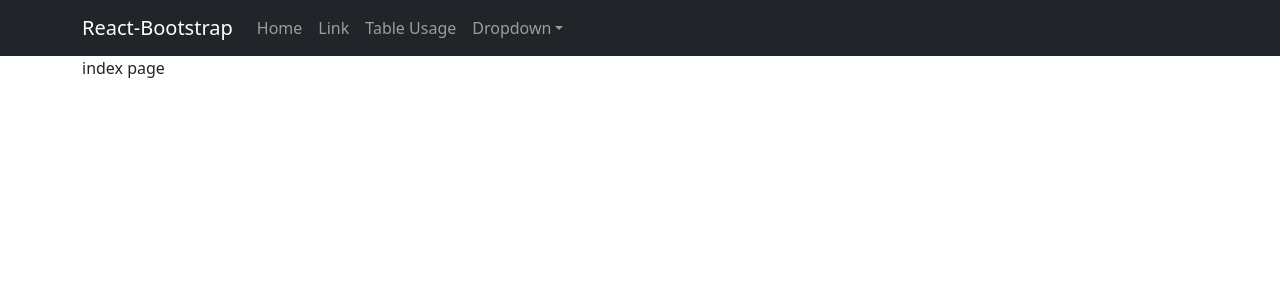
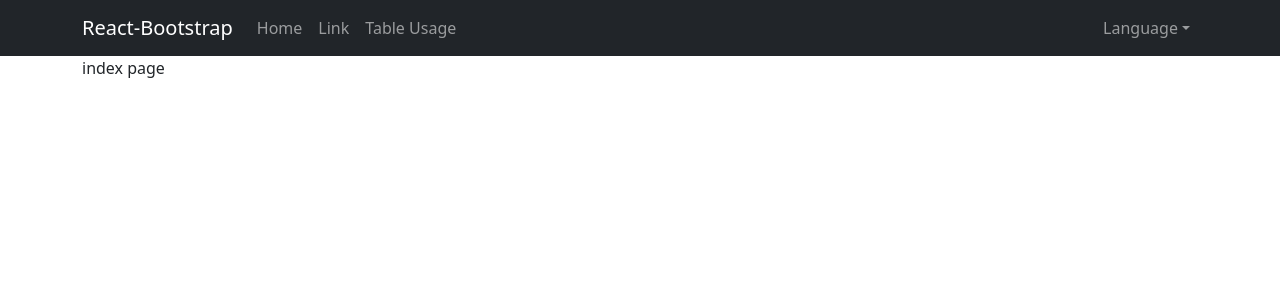
Before and after one commit to summer-peng/showroom, a Next.js app: page / in a window 1280 px wide. Shown: the top 300 px of the page. Built offline with nearby package versions, Linux system fonts and the light colour scheme.

Commit message:
add i18n

```diff
--- /dev/null
+++ b/components/Navigation/LanguageSelection.js
@@ -0,0 +1,24 @@
+import { NavDropdown } from 'react-bootstrap'
+import { useTranslation } from 'react-i18next'
+
+const LanguageSelection = () => {
+  const { t, i18n } = useTranslation()
+
+  const onLangChange = (locale) => {
+    i18n.changeLanguage(locale)
+  }
+
+  return (
+    <NavDropdown className="language-section" title={t('language')}>
+      {['en-US', 'zh-CN', 'zh-TW'].map((locale) => {
+        return (
+          <NavDropdown.Item key={locale} onClick={() => onLangChange(locale)}>
+            {t(locale.replace('-', '_'))}
+          </NavDropdown.Item>
+        )
+      })}
+    </NavDropdown>
+  )
+}
+
+export default LanguageSelection
--- a/components/Navigation/index.js
+++ b/components/Navigation/index.js
@@ -1,4 +1,6 @@
 import { Container, Nav, Navbar, NavDropdown } from 'react-bootstrap'
+
+import LanguageSelection from './LanguageSelection'
 
 export default function Navigation() {
   return (
@@ -7,21 +9,15 @@ export default function Navigation() {
         <Navbar.Brand href="#home">React-Bootstrap</Navbar.Brand>
         <Navbar.Toggle aria-controls="basic-navbar-nav" />
         <Navbar.Collapse id="basic-navbar-nav">
-          <Nav className="me-auto">
-            <Nav.Link href="#home">Home</Nav.Link>
-            <Nav.Link href="#link">Link</Nav.Link>
-            <Nav.Link href="/demo/table-usage">Table Usage</Nav.Link>
-            <NavDropdown title="Dropdown" id="basic-nav-dropdown">
-              <NavDropdown.Item href="#action/3.1">Action</NavDropdown.Item>
-              <NavDropdown.Item href="#action/3.2">
-                Another action
-              </NavDropdown.Item>
-              <NavDropdown.Item href="#action/3.3">Something</NavDropdown.Item>
-              <NavDropdown.Divider />
-              <NavDropdown.Item href="#action/3.4">
-                Separated link
-              </NavDropdown.Item>
-            </NavDropdown>
+          <Nav className="me-auto header-section">
+            <div className="header-left-section">
+              <Nav.Link href="#home">Home</Nav.Link>
+              <Nav.Link href="#link">Link</Nav.Link>
+              <Nav.Link href="/demo/table-usage">Table Usage</Nav.Link>
+            </div>
+            <div className="header-right-section">
+              <LanguageSelection />
+            </div>
           </Nav>
         </Navbar.Collapse>
       </Container>
--- /dev/null
+++ b/i18n.config.js
@@ -0,0 +1,28 @@
+import { initReactI18next } from 'react-i18next'
+import i18n from 'i18next'
+
+import enUsLang from './locales/en-US.json'
+import zhCnLang from './locales/zh-CN.json'
+import zhTwLang from './locales/zh-TW.json'
+
+i18n
+  .use(initReactI18next) // passes i18n down to react-i18next
+  .init({
+    resources: {
+      'en-US': {
+        translation: enUsLang,
+      },
+      'zh-TW': {
+        translation: zhTwLang,
+      },
+      'zh-CN': {
+        translation: zhCnLang,
+      },
+    },
+    lng: 'en-US', // if you're using a language detector, do not define the lng option
+    fallbackLng: 'en-US',
+
+    interpolation: {
+      escapeValue: false, // react already safes from xss => https://www.i18next.com/translation-function/interpolation#unescape
+    },
+  })
--- /dev/null
+++ b/locales/en-US.json
@@ -0,0 +1,4 @@
+{
+    "title": "US Title",
+    "language": "Language"
+}
--- /dev/null
+++ b/locales/zh-CN.json
@@ -0,0 +1,4 @@
+{
+    "title": "簡中標題",
+    "language": "簡中語言"
+}
--- /dev/null
+++ b/locales/zh-TW.json
@@ -0,0 +1,4 @@
+{
+    "title": "標題",
+    "language": "語言"
+}
--- a/package.json
+++ b/package.json
@@ -11,11 +11,13 @@
   "dependencies": {
     "@prisma/client": "4.3.1",
     "bootstrap": "5.2.2",
+    "i18next": "^22.0.1",
     "next": "12.3.1",
     "prisma": "4.3.1",
     "react": "18.2.0",
     "react-bootstrap": "2.5.0",
     "react-dom": "18.2.0",
+    "react-i18next": "^11.18.6",
     "react-virtualized": "^9.22.3",
     "sass": "^1.55.0"
   },
--- a/pages/_app.js
+++ b/pages/_app.js
@@ -1,4 +1,8 @@
+import { withTranslation } from 'react-i18next'
+
 import Layout from '@/components/Layout'
+
+import '../i18n.config.js'
 
 import 'bootstrap/scss/bootstrap.scss'
 import 'react-virtualized/styles.css'
@@ -13,4 +17,4 @@ function MyApp({ Component, pageProps }) {
   )
 }
 
-export default MyApp
+export default withTranslation()(MyApp)
--- a/pages/demo/table-usage.js
+++ b/pages/demo/table-usage.js
@@ -1,4 +1,5 @@
 import React, { useState } from 'react'
+import { useTranslation } from 'react-i18next'
 
 import DataTable from '@/components/DataTable'
 import { getUserList } from '@/service/usersService'
@@ -28,6 +29,7 @@ export const getServerSideProps = async () => {
 }
 
 export default function TableUsage({ users: initialUsers }) {
+  const { t } = useTranslation()
   const [users, setUsers] = useState(initialUsers)
   const query = (params) => {
     return API.post('/api/get-users', params).then((data) => {
@@ -41,7 +43,7 @@ export default function TableUsage({ users: initialUsers }) {
 
   return (
     <div>
-      <h1>Table Usage</h1>
+      <h1>Table Usage {t('title')}</h1>
       <DataTable
         /* other props */
         style={{ 'pointer-events': '' }}
--- a/styles/globals.scss
+++ b/styles/globals.scss
@@ -5,6 +5,19 @@ body {
   #__next {
     height: 100%;
     width: 100%;
+    .header-section{
+      justify-content: space-between;
+      width: 100%;
+      .header-left-section {
+        display: flex;
+        width: 100%
+      }
+      .header-right-section {
+        display: flex;
+      }
+    }
+
+
     .main-layout {
       height: 100%;
       width: 100%;
```
Also changed, not shown: 1 other file (tests, documents, lock files or other folders).
